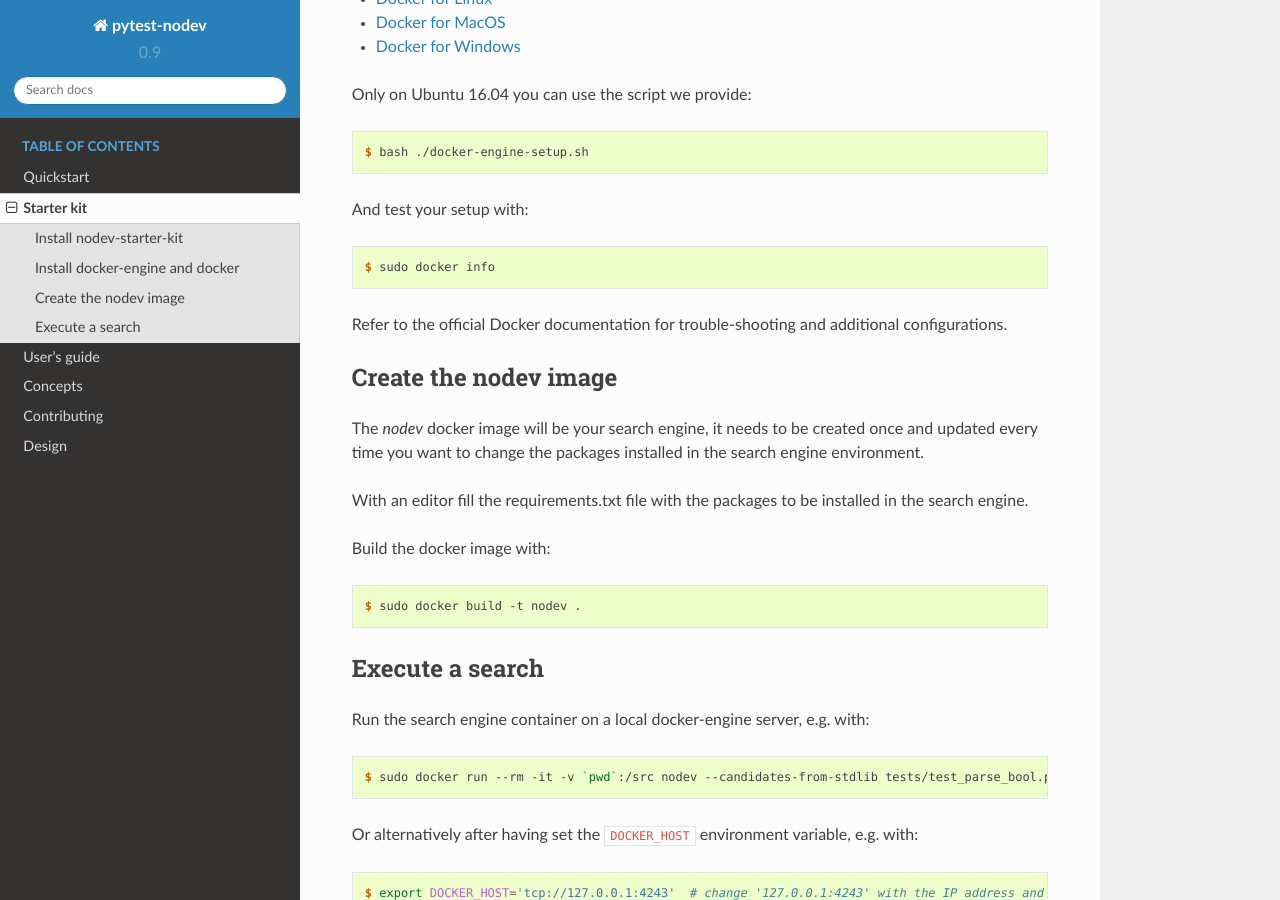
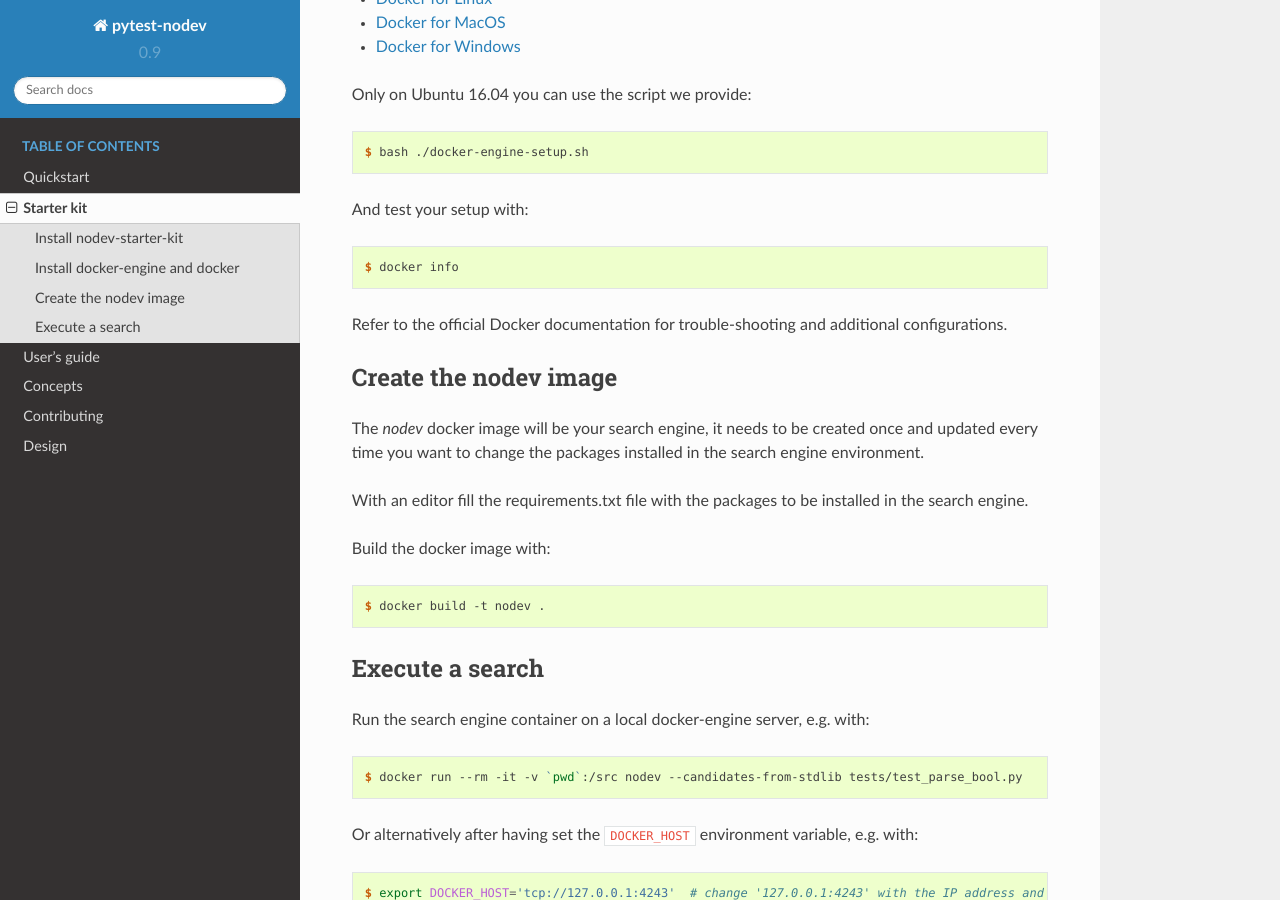
Before and after one commit to nodev-io/pytest-nodev, a Sphinx documentation site: the page built from docs/starterkit.rst, in a window 1280 px wide and 900 px high, scrolled down 971 px. Built offline with Sphinx 7.4.7 and the Read the Docs theme 2.0.0, drawn with Linux system fonts in a browser that asks for light colours.

Commit message:
Sync docs with nodev-starter-kit.

```diff
--- a/docs/starterkit.rst
+++ b/docs/starterkit.rst
@@ -53,7 +53,7 @@ Only on Ubuntu 16.04 you can use the script we provide::
 
 And test your setup with::
 
-    $ sudo docker info
+    $ docker info
 
 Refer to the official Docker documentation for trouble-shooting and additional configurations.
 
@@ -69,7 +69,7 @@ With an editor fill the requirements.txt file with the packages to be installed
 
 Build the docker image with::
 
-    $ sudo docker build -t nodev .
+    $ docker build -t nodev .
 
 
 Execute a search
@@ -77,7 +77,7 @@ Execute a search
 
 Run the search engine container on a local docker-engine server, e.g. with::
 
-    $ sudo docker run --rm -it -v `pwd`:/src nodev --candidates-from-stdlib tests/test_parse_bool.py
+    $ docker run --rm -it -v `pwd`:/src nodev --candidates-from-stdlib tests/test_parse_bool.py
 
 Or alternatively after having set the ``DOCKER_HOST`` environment variable, e.g. with::
 
```
